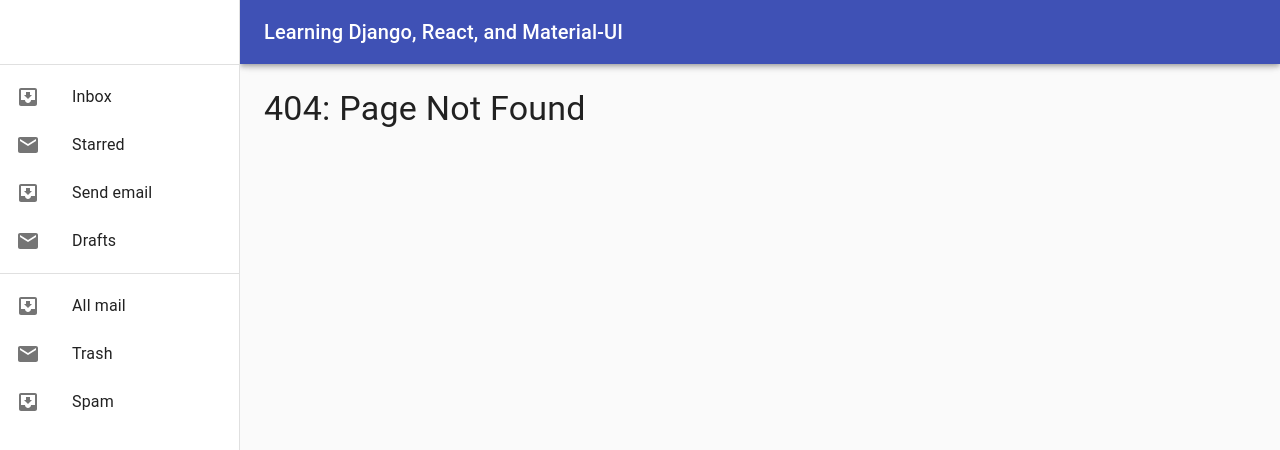
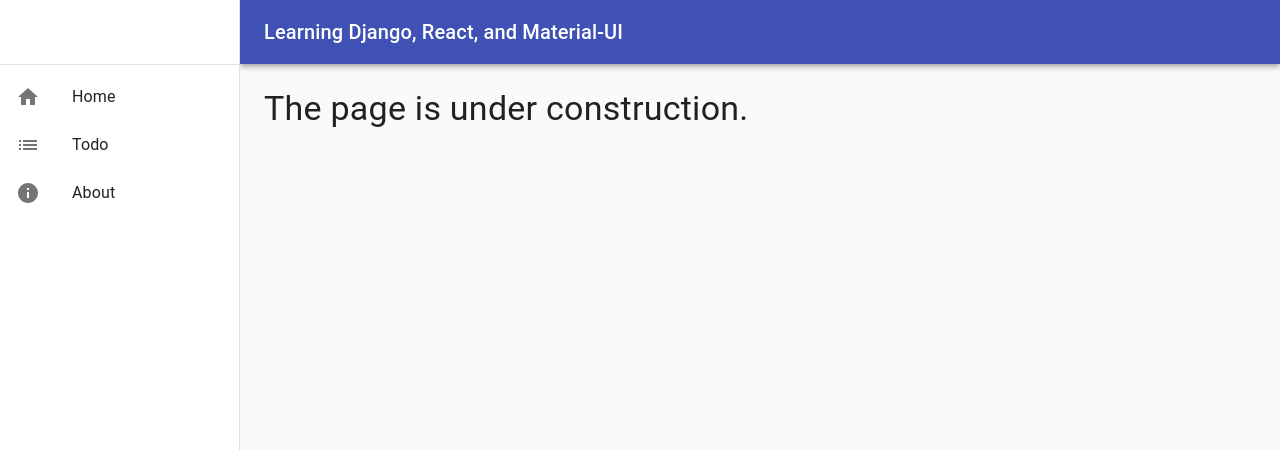
Before and after one commit to BrycenG007/React-Django-Docker, a React (Create React App) app in the folder frontend/: page /todos in a window 1280 px wide. Before the commit this address had no page. Shown: the top 450 px of the page. Built offline with nearby package versions, Linux system fonts and the light colour scheme.

Commit message:
Add page links

```diff
--- a/frontend/src/App.js
+++ b/frontend/src/App.js
@@ -3,8 +3,10 @@
 import { withStyles } from '@material-ui/core/styles';
 import { CssBaseline } from '@material-ui/core';
 import NavBar from './components/NavBar';
+import NotFoundPage from './pages/NotFoundPage';
 import HomePage from './pages/HomePage';
-import NotFoundPage from './pages/NotFoundPage';
+import AboutPage from './pages/AboutPage';
+import TodoPage from './pages/TodoPage';
 
 const useStyles = (theme) => ({
   root: {
@@ -21,19 +23,37 @@
   render() {
     const { classes } = this.props;
 
+    const items = [
+      { path: '/about', component: AboutPage },
+      { path: '/todos', component: TodoPage },
+    ]
+
     return (
       <div className={classes.root}>
         <CssBaseline />
+        <Router>
           <NavBar />
           <main className={classes.content}>
             <div className={classes.toolbar} />
-          <Router>
               <Switch>
-              <Route path="/" component={HomePage} exact />
-              <Route component={NotFoundPage} />
+                <Route
+                  path="/"
+                  component={HomePage}
+                  exact
+                />
+                {items.map((item, idx) => (
+                  <Route
+                    key={idx}
+                    path={item.path}
+                    component={item.component}
+                  />
+                ))}
+                <Route
+                  component={NotFoundPage}
+                />
               </Switch>
+          </main>
         </Router>
-        </main>
       </div>
     );
   }
--- a/frontend/src/components/NavBar.js
+++ b/frontend/src/components/NavBar.js
@@ -1,9 +1,11 @@
 import clsx from 'clsx';
 import { Component, Fragment } from 'react';
+import { Link } from 'react-router-dom';
 import { withStyles } from '@material-ui/core/styles';
 import MenuIcon from '@material-ui/icons/Menu';
-import MailIcon from '@material-ui/icons/Mail';
-import InboxIcon from '@material-ui/icons/MoveToInbox';
+import HomeIcon from '@material-ui/icons/Home';
+import InfoIcon from '@material-ui/icons/Info';
+import ListIcon from '@material-ui/icons/List';
 import {
   AppBar,
   Toolbar,
@@ -60,27 +62,33 @@
     const { classes, window } = this.props;
     const { title, drawerOpen } = this.state;
     const container = window !== undefined ? () => window().document.body : undefined;
+
+    const items = [
+      { to: '/', icon: <HomeIcon />, text: 'Home' },
+      { to: '/todos', icon: <ListIcon />, text: 'Todo' },
+      { to: '/about', icon: <InfoIcon />, text: 'About' },
+    ];
+
     const drawer = (
       <Fragment>
         <div className={classes.toolbar} />
         <Divider />
         <List>
-          {['Inbox', 'Starred', 'Send email', 'Drafts'].map((text, index) => (
-            <ListItem button key={text}>
-              <ListItemIcon>
-                {index % 2 === 0 ? <InboxIcon /> : <MailIcon />}
-              </ListItemIcon>
-              <ListItemText primary={text} />
-            </ListItem>
-          ))}
-        </List>
-        <Divider />
-        <List>
-          {['All mail', 'Trash', 'Spam'].map((text, index) => (
-            <ListItem button key={text}>
-              <ListItemIcon>{index % 2 === 0 ? <InboxIcon /> : <MailIcon />}</ListItemIcon>
-              <ListItemText primary={text} />
-            </ListItem>
+          {items.map((item, idx) => (
+            <Link
+              key={idx}
+              to={item.to}
+              style={{ color: 'inherit', textDecoration: 'inherit' }}
+            >
+              <ListItem button>
+                <ListItemIcon>
+                  {item.icon}
+                </ListItemIcon>
+                <ListItemText
+                  primary={item.text}
+                />
+              </ListItem>
+            </Link>
           ))}
         </List>
       </Fragment>
@@ -152,7 +160,7 @@
 
 /*
 import { Container, Row, Col } from 'reactstrap';
-import { Link } from 'react-router-dom';
+
 
   render() {
     const links = [
@@ -178,10 +186,7 @@
                       key={key}
                       className="nav-item"
                     >
-                      <Link
-                        className="nav-link"
-                        to={link.url}
-                      >
+
                         {link.name}
                       </Link>
                     </li>
--- /dev/null
+++ b/frontend/src/pages/AboutPage.js
@@ -0,0 +1,16 @@
+import { Component, Fragment } from 'react';
+import Typography from '@material-ui/core/Typography';
+
+class AboutPage extends Component {
+  render() {
+    return (
+      <Fragment>
+        <Typography variant="h4">
+          The page is under construction.
+        </Typography>
+      </Fragment>
+    );
+  }
+}
+
+export default AboutPage;
--- /dev/null
+++ b/frontend/src/pages/TodoPage.js
@@ -0,0 +1,16 @@
+import { Component, Fragment } from 'react';
+import Typography from '@material-ui/core/Typography';
+
+class TodoPage extends Component {
+  render() {
+    return (
+      <Fragment>
+        <Typography variant="h4">
+          The page is under construction.
+        </Typography>
+      </Fragment>
+    );
+  }
+}
+
+export default TodoPage;
```
Lines whose indentation alone changed are shown as unchanged.
